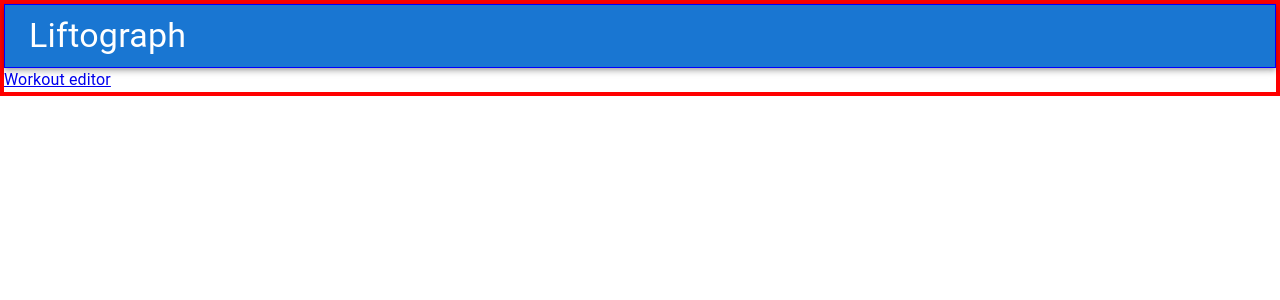
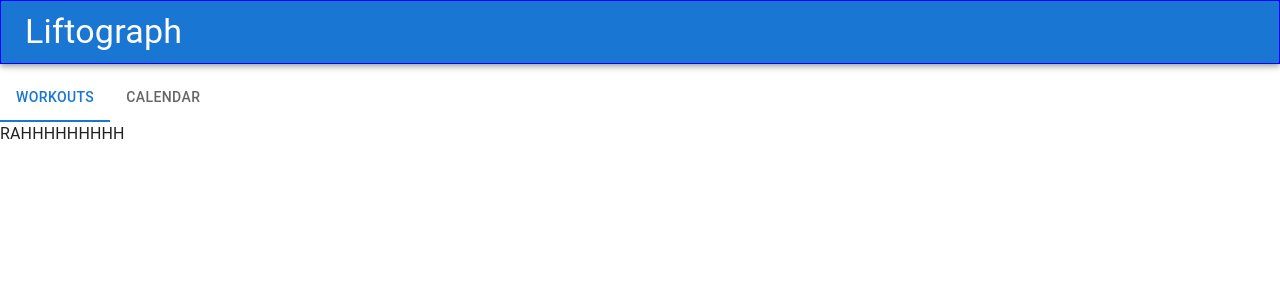
Before and after one commit to MasonAdsero/LiftoGraph, a React app in the folder packages/liftograph-app/: page / in a window 1280 px wide. Shown: the top 300 px of the page. Built offline with nearby package versions, Linux system fonts and the light colour scheme; the HTML template or start-up script is replaced by a standard one.

Commit message:
Initial commit

```diff
--- /dev/null
+++ b/packages/liftograph-app/src/components/TabPanel.tsx
@@ -0,0 +1,29 @@
+import { Box } from '@mui/material';
+import React from 'react';
+
+export interface TabPanelProps<T> {
+    /** Child components to be rendered within the tab panel */
+    children?: React.ReactNode;
+    /** Value of the currently selected tab */
+    currentTab: T;
+    /** Value of this tab */
+    tabIndex: T;
+}
+
+export default function TabPanel<T>(props: TabPanelProps<T>) {
+    const { children, currentTab, tabIndex, ...other } = props;
+    return (
+        <div
+            hidden={currentTab !== tabIndex}
+            {...other}
+        >
+            {
+                currentTab === tabIndex && (
+                    <Box>
+                        {children}
+                    </Box>
+                )
+            }
+        </div>
+    );
+}
--- a/packages/liftograph-app/src/liftograph-root.less
+++ b/packages/liftograph-app/src/liftograph-root.less
@@ -1,3 +1,3 @@
 .liftograph-root {
-    border: 1px solid red;
+    border: 0px solid red;
 }
--- a/packages/liftograph-app/src/liftograph-root.tsx
+++ b/packages/liftograph-app/src/liftograph-root.tsx
@@ -2,7 +2,7 @@ import React from 'react';
 import { IconButton, Toolbar as BaseToolbar, Typography, AppBar, CssBaseline, Box } from '@mui/material';
 import { Home } from '@mui/icons-material';
 import { Route, Routes, useLocation, useNavigate } from 'react-router-dom';
-import { LiftographMain } from './pages/liftograph-main';
+import { LiftographMain } from './pages/liftograph-main/liftograph-main';
 import WorkoutEditorRoot from '@liftograph/workout-editor-ui';
 
 export const DATA_TESTID = 'liftograph-application-root';
@@ -12,7 +12,7 @@ const ROOT_PATH = '/';
 /** Entry point to the Liftograph application */
 export function LiftographRoot() {
     return (
-        <Box data-testid={DATA_TESTID} sx={{border: '4px solid red'}}>
+        <Box data-testid={DATA_TESTID}>
             <CssBaseline />
             <AppBar position='sticky'>
                 <Toolbar />
--- a/packages/liftograph-app/src/pages/liftograph-main.tsx
+++ /dev/null
@@ -1,17 +0,0 @@
-import React from 'react';
-import { Link } from 'react-router-dom';
-
-export const WORKOUT_EDITOR_LINK_DATA_TESTID = 'workout-editor-link';
-
-export function LiftographMain() {
-    return (
-        <div>
-            <Link
-                data-testid={WORKOUT_EDITOR_LINK_DATA_TESTID}
-                to='workout-editor'
-            >
-                Workout editor
-            </Link>
-        </div>
-    );
-}
--- /dev/null
+++ b/packages/liftograph-app/src/pages/liftograph-main/liftograph-main.tsx
@@ -0,0 +1,49 @@
+import { Box, Tab, Tabs } from '@mui/material';
+import React, { useState } from 'react';
+import TabPanel from '../../components/TabPanel';
+import styles from './styles.less'
+
+export const WORKOUT_EDITOR_LINK_DATA_TESTID = 'workout-editor-link';
+
+enum TabApplication {
+    Workouts = 'workouts',
+    Calendar = 'calendar'
+}
+
+export function LiftographMain() {
+    const [currentTab, setCurrentTab] = useState(TabApplication.Workouts);
+
+    return (
+        <div className={styles.liftographTabContainer}>
+            <Box
+                sx={{
+                    width: '95%',
+                    marginTop: '10px'
+                }}
+            >
+                <Tabs value={currentTab} onChange={changeTab}>
+                    <Tab label='Workouts' value={TabApplication.Workouts}/>
+                    <Tab label='Calendar' value={TabApplication.Calendar}/>
+                </Tabs>
+                <TabPanel
+                    currentTab={currentTab}
+                    tabIndex={TabApplication.Workouts}
+                >
+                    RAHHHHHHHHH
+                </TabPanel>
+                <TabPanel
+                    currentTab={currentTab}
+                    tabIndex={TabApplication.Calendar}
+                >
+                    Calendar
+                </TabPanel>
+            </Box>
+        </div>
+    );
+
+    // Ignoring because function parameter is needed, but not used
+    // @ts-ignore
+    function changeTab(event: React.SyntheticEvent, nextTab: TabApplication) {
+        setCurrentTab(nextTab);
+    }
+}
--- /dev/null
+++ b/packages/liftograph-app/src/pages/liftograph-main/styles.less
@@ -0,0 +1,4 @@
+.liftograph-tab-container {
+    display: flex;
+    justify-content: center;
+}
--- /dev/null
+++ b/packages/liftograph-app/src/pages/liftograph-main/styles.less.d.ts
@@ -0,0 +1 @@
+export const liftographTabContainer: string;
```
